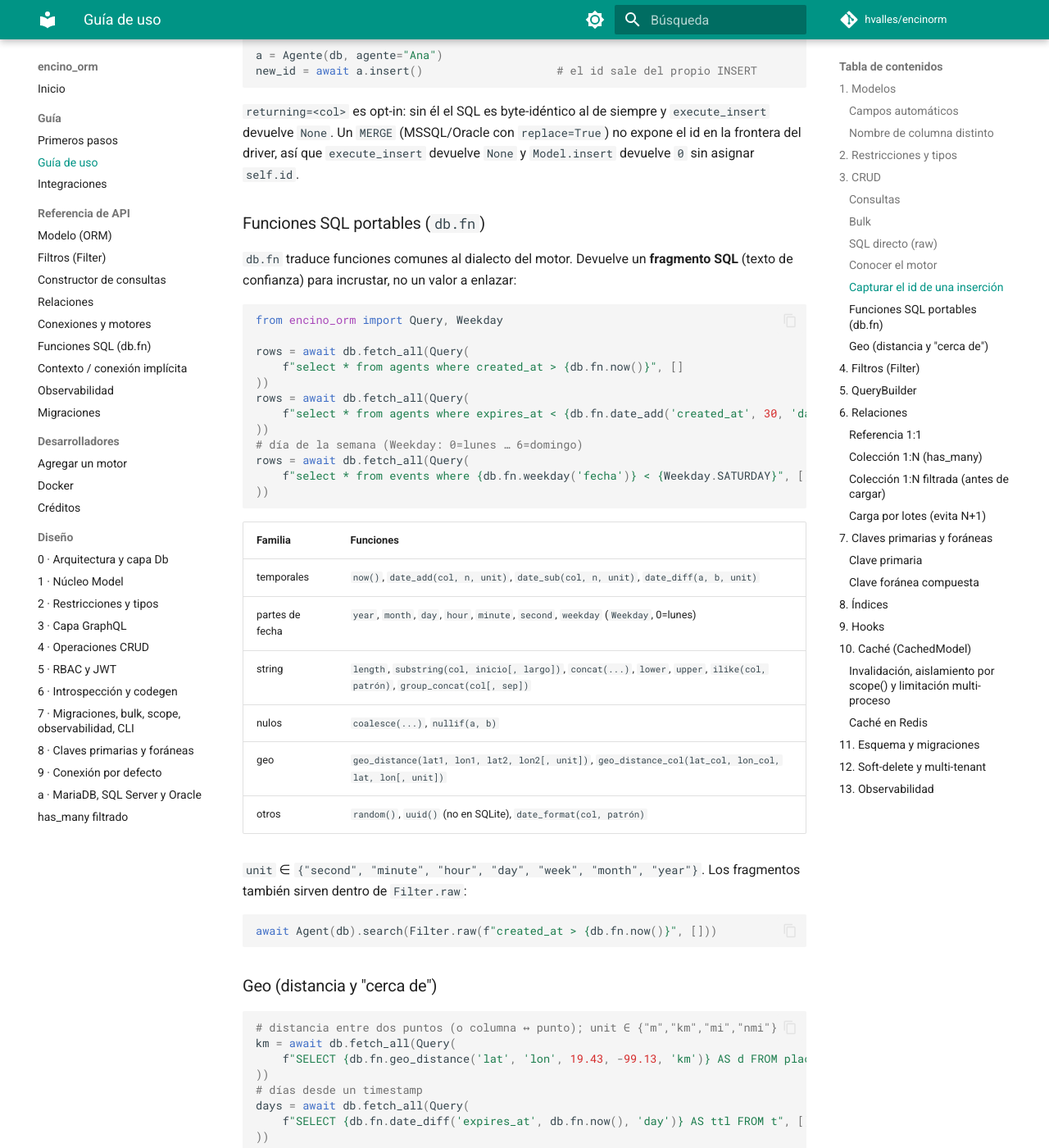
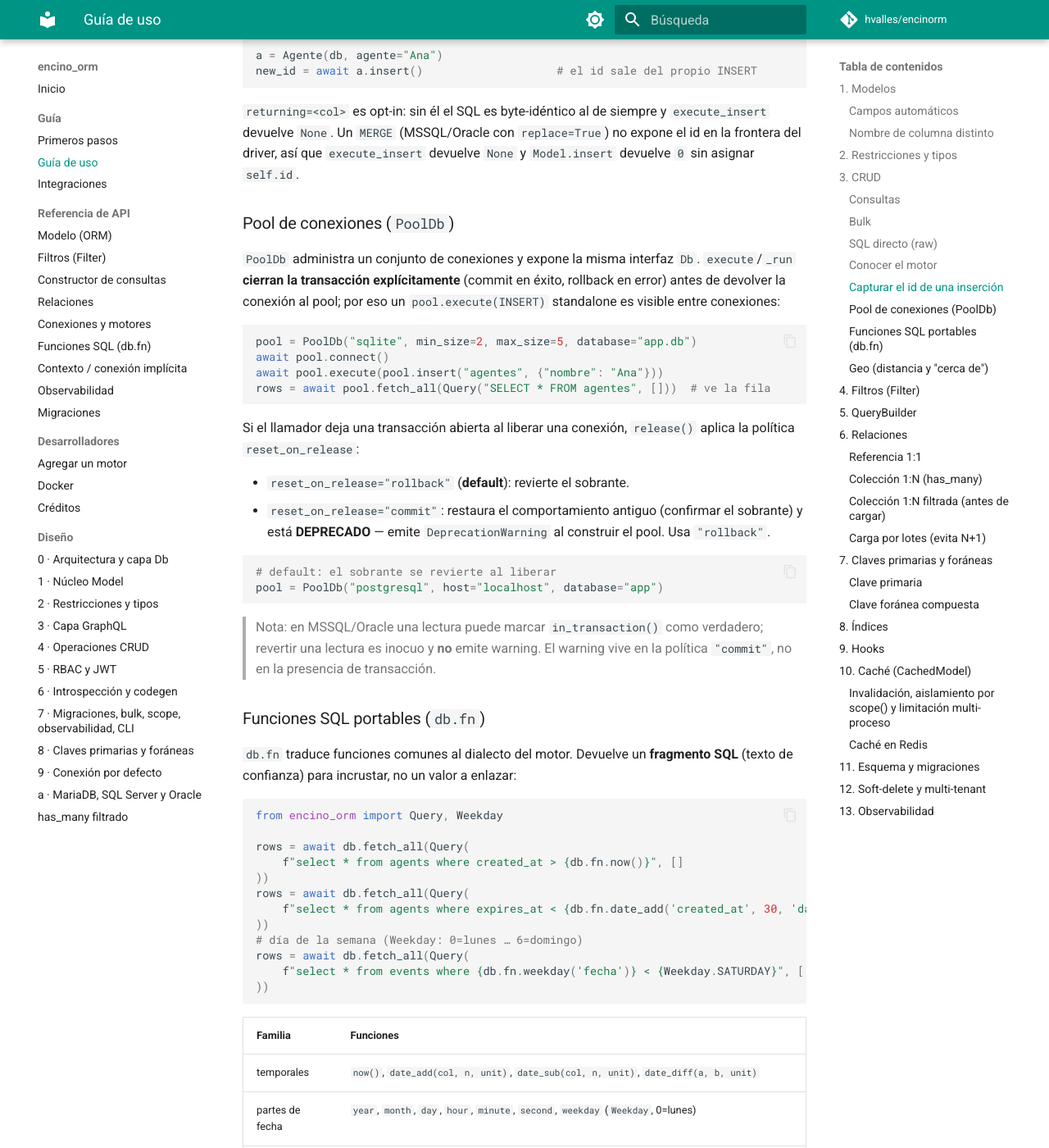
Before and after one commit to hvalles/encinorm, an MkDocs documentation site: the page built from docs/guide.md, in a window 1280 px wide and 1400 px high, scrolled down 4557 px. Shown: the whole window at 82% size. Built offline with MkDocs 1.6.1 and Material for MkDocs 9.7.7, drawn with Linux system fonts in a browser that asks for light colours; comment, search, counter and statistics services are not loaded.

Commit message:
docs(04-03): documenta la semantica de liberacion del pool (POOL-04)
- guia: execute/_run cierran la transaccion explicitamente; politica
  reset_on_release (rollback default, commit deprecado) y nota MSSQL/Oracle
  sobre lecturas que marcan in_transaction()
- CHANGELOG [Unreleased] ### Corregido: cambio de comportamiento documentado
  (0.x) con nota de ownership aditiva (Fase 8, 08-04)

````diff
--- a/docs/guide.md
+++ b/docs/guide.md
@@ -208,6 +208,37 @@ new_id = await a.insert()                    # el id sale del propio INSERT
 `execute_insert` devuelve `None`. Un `MERGE` (MSSQL/Oracle con `replace=True`)
 no expone el id en la frontera del driver, así que `execute_insert` devuelve
 `None` y `Model.insert` devuelve `0` sin asignar `self.id`.
+
+### Pool de conexiones (`PoolDb`)
+
+`PoolDb` administra un conjunto de conexiones y expone la misma interfaz `Db`.
+`execute`/`_run` **cierran la transacción explícitamente** (commit en éxito,
+rollback en error) antes de devolver la conexión al pool; por eso un
+`pool.execute(INSERT)` standalone es visible entre conexiones:
+
+```python
+pool = PoolDb("sqlite", min_size=2, max_size=5, database="app.db")
+await pool.connect()
+await pool.execute(pool.insert("agentes", {"nombre": "Ana"}))
+rows = await pool.fetch_all(Query("SELECT * FROM agentes", []))  # ve la fila
+```
+
+Si el llamador deja una transacción abierta al liberar una conexión, `release()`
+aplica la política `reset_on_release`:
+
+- `reset_on_release="rollback"` (**default**): revierte el sobrante.
+- `reset_on_release="commit"`: restaura el comportamiento antiguo (confirmar el
+  sobrante) y está **DEPRECADO** — emite `DeprecationWarning` al construir el
+  pool. Usa `"rollback"`.
+
+```python
+# default: el sobrante se revierte al liberar
+pool = PoolDb("postgresql", host="localhost", database="app")
+```
+
+> Nota: en MSSQL/Oracle una lectura puede marcar `in_transaction()` como
+> verdadero; revertir una lectura es inocuo y **no** emite warning. El warning
+> vive en la política `"commit"`, no en la presencia de transacción.
 
 ### Funciones SQL portables (`db.fn`)
 
````
Also changed, not shown: CHANGELOG.md (+13 -0 lines).
